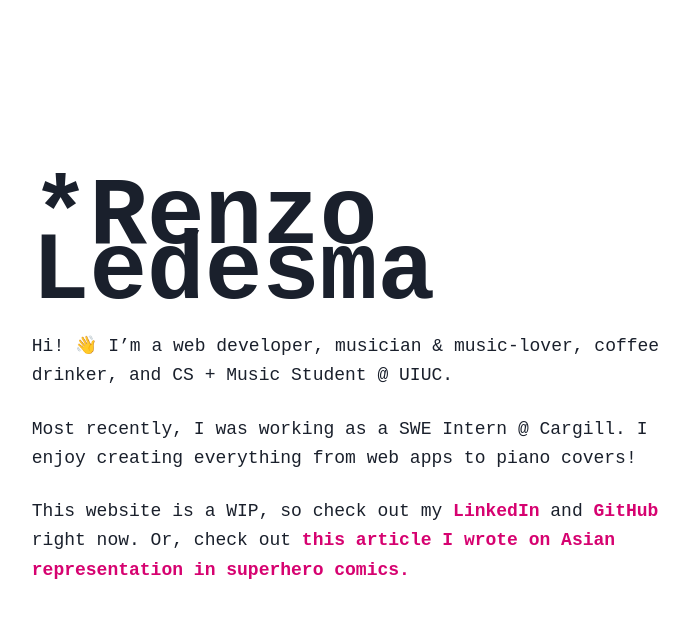
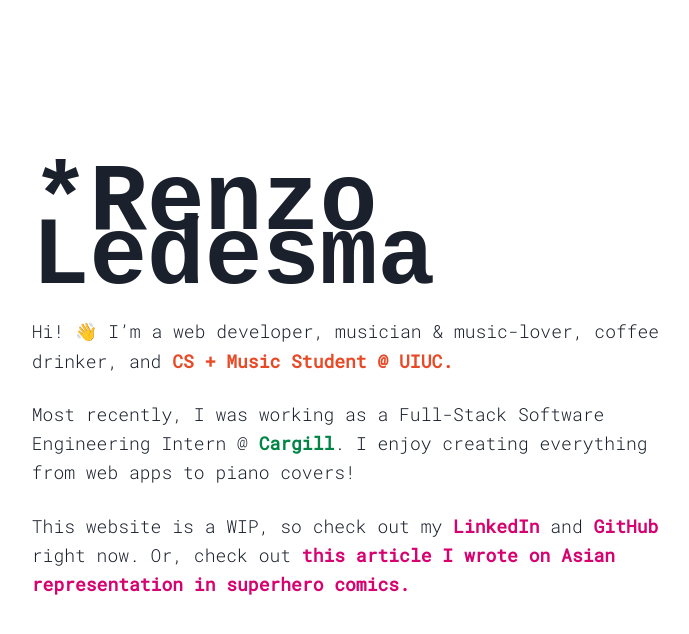
Before and after one commit to renzol2/renzol2.github.io, a Next.js app: page / in a window 1280 px wide. Shown: the top 634 px of the page, without its empty margins (237-926 px from the left). Built offline with nearby package versions, Linux system fonts and the light colour scheme.

Commit message:
Add font and colors to links

```diff
--- a/components/Paragraph.tsx
+++ b/components/Paragraph.tsx
@@ -1,13 +1,8 @@
 import { Text } from '@chakra-ui/react';
+import '@fontsource/roboto-mono/300.css';
 
 const Paragraph = ({ children }) => (
-  <Text
-    mb="1.5rem"
-    fontFamily="monospace"
-    fontSize="lg"
-    fontWeight="light"
-    lineHeight="tall"
-  >
+  <Text mb="1.5rem" fontSize="lg" fontWeight="light" lineHeight="tall">
     {children}
   </Text>
 );
--- a/components/StyledLink.tsx
+++ b/components/StyledLink.tsx
@@ -1,10 +1,10 @@
 import { Link } from '@chakra-ui/react';
 import NextLink from 'next/link';
 
-const StyledLink = ({ href, children }) => {
+const StyledLink = ({ href, color, children }) => {
   return (
     <NextLink href={href} passHref>
-      <Link color="#D60270" fontWeight="bold">
+      <Link color={color} fontWeight="bold">
         {children}
       </Link>
     </NextLink>
--- a/package.json
+++ b/package.json
@@ -15,6 +15,7 @@
     "@emotion/native": "^11.0.0",
     "@emotion/react": "^11.4.0",
     "@emotion/styled": "^11.3.0",
+    "@fontsource/roboto-mono": "^4.5.0",
     "@nivo/core": "^0.69.0",
     "@nivo/line": "^0.69.1",
     "framer-motion": "^4.1.17",
--- a/pages/_app.tsx
+++ b/pages/_app.tsx
@@ -1,9 +1,10 @@
 import Head from 'next/head'
 import { ChakraProvider } from '@chakra-ui/react';
+import theme from '../styles/theme';
 
 function App({ Component, pageProps }) {
   return (
-    <ChakraProvider resetCSS>
+    <ChakraProvider theme={theme} resetCSS>
       <Head>
         <title>Renzo Ledesma</title>
       </Head>
--- a/pages/index.tsx
+++ b/pages/index.tsx
@@ -1,6 +1,8 @@
 import { Box, Center, Heading } from '@chakra-ui/react';
 import Paragraph from '../components/Paragraph';
 import StyledLink from '../components/StyledLink';
+import colors from '../styles/colors';
+import '@fontsource/roboto-mono';
 
 const Home = () => {
   const BREAKPOINT = 'md';
@@ -18,21 +20,42 @@
         <Box w={{ base: '100%', [BREAKPOINT]: '85%' }} mt="2rem">
           <Paragraph>
             Hi! 👋 I’m a web developer, musician & music-lover, coffee drinker,
-            and CS + Music Student @ UIUC.
+            and{' '}
+            <StyledLink
+              color={colors.URBANA_ORANGE}
+              href="https://music.illinois.edu/bachelor-science-computer-science-music"
+            >
+              CS + Music Student @ UIUC.
+            </StyledLink>
           </Paragraph>
           <Paragraph>
-            Most recently, I was working as a SWE Intern @ Cargill. I enjoy
-            creating everything from web apps to piano covers!
+            Most recently, I was working as a Full-Stack Software Engineering
+            Intern @{' '}
+            <StyledLink
+              color={colors.CARGILL_GREEN}
+              href="https://researchpark.illinois.edu/tenant_directory/cargill-innovation-lab/"
+            >
+              Cargill
+            </StyledLink>
+            . I enjoy creating everything from web apps to piano covers!
           </Paragraph>
           <Paragraph>
             This website is a WIP, so check out my{' '}
-            <StyledLink href="https://www.linkedin.com/in/renzo-marc-ledesma/">
+            <StyledLink
+              color={colors.PRIMARY}
+              href="https://www.linkedin.com/in/renzo-marc-ledesma/"
+            >
               LinkedIn
             </StyledLink>{' '}
             and{' '}
-            <StyledLink href="https://github.com/renzol2">GitHub</StyledLink>{' '}
+            <StyledLink
+              color={colors.PRIMARY}
+              href="https://github.com/renzol2"
+            >
+              GitHub
+            </StyledLink>{' '}
             right now. Or, check out{' '}
-            <StyledLink href="/is390">
+            <StyledLink color={colors.PRIMARY} href="/is390">
               this article I wrote on Asian representation in superhero comics.
             </StyledLink>
           </Paragraph>
--- a/styles/colors.js
+++ /dev/null
@@ -1,8 +0,0 @@
-export default {
-  MAGENTA: '#AD4792',
-  MAGENTA_TRANSLUCENT: 'rgba(214,2,112, 0.2)',
-  MAGENTA_LIGHT: '#C779B2',
-  PURPLE: '#4F0643',
-  PURPLE_EXTRA_LIGHT: '#ffb3fa',
-  MAGENTA_DARK: '#2E0327',
-};
--- /dev/null
+++ b/styles/colors.ts
@@ -0,0 +1,7 @@
+export default {
+  PRIMARY: '#D60270',
+  URBANA_ORANGE: '#E84A27',
+  CARGILL_GREEN: '#008544',
+  BACKGROUND_PINK: '#FFAFBD',
+  BACKGROUND_ORANGE: '#FFC3A0',
+};
--- /dev/null
+++ b/styles/theme.ts
@@ -0,0 +1,8 @@
+import { extendTheme } from '@chakra-ui/react';
+const theme = extendTheme({
+  fonts: {
+    heading: 'Roboto Mono',
+    body: 'Roboto Mono',
+  },
+});
+export default theme;
```
Also changed, not shown: components/Footer.tsx (deleted, +0 -10 lines), 1 other file (tests, documents, lock files or other folders).
